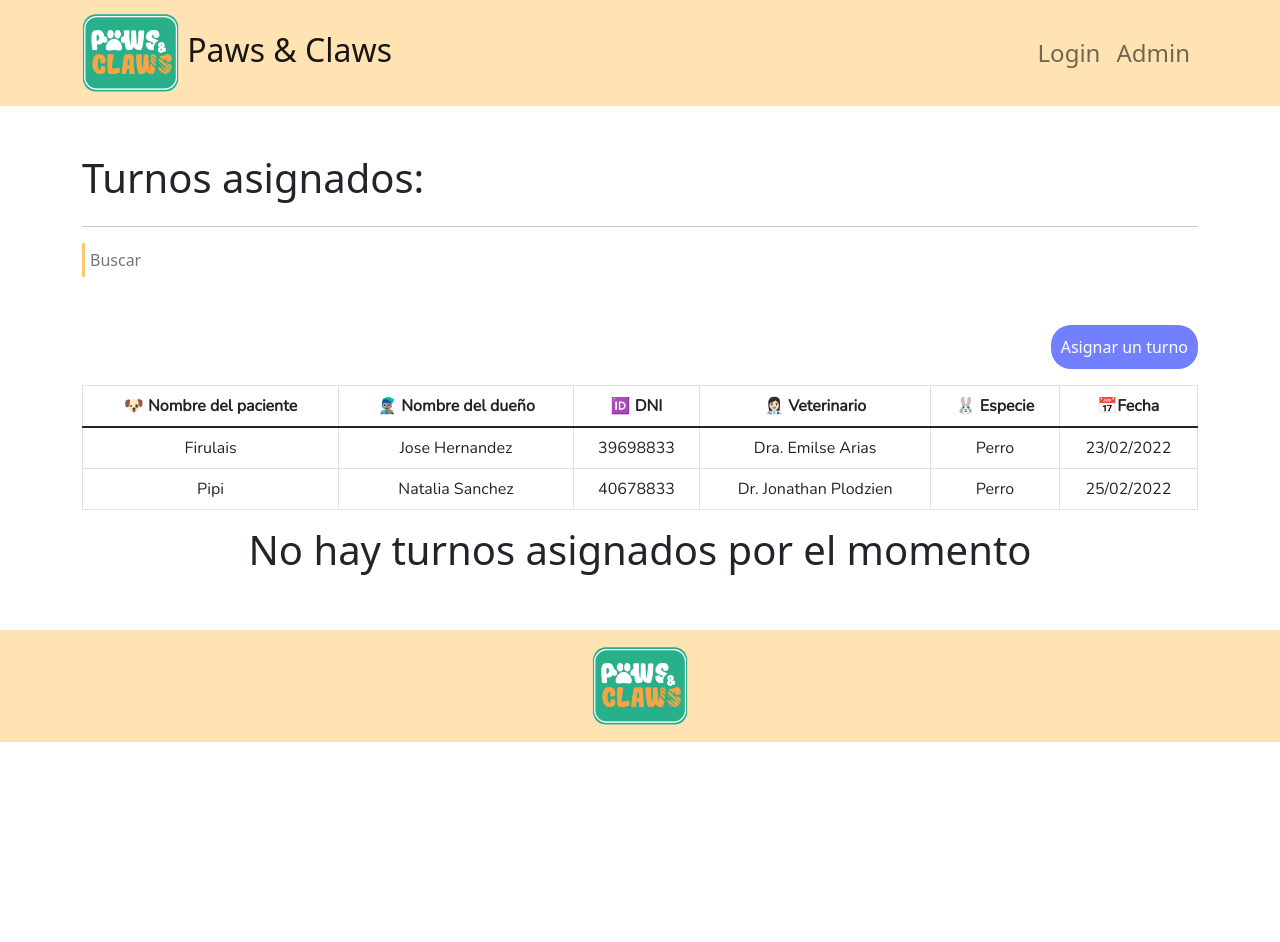
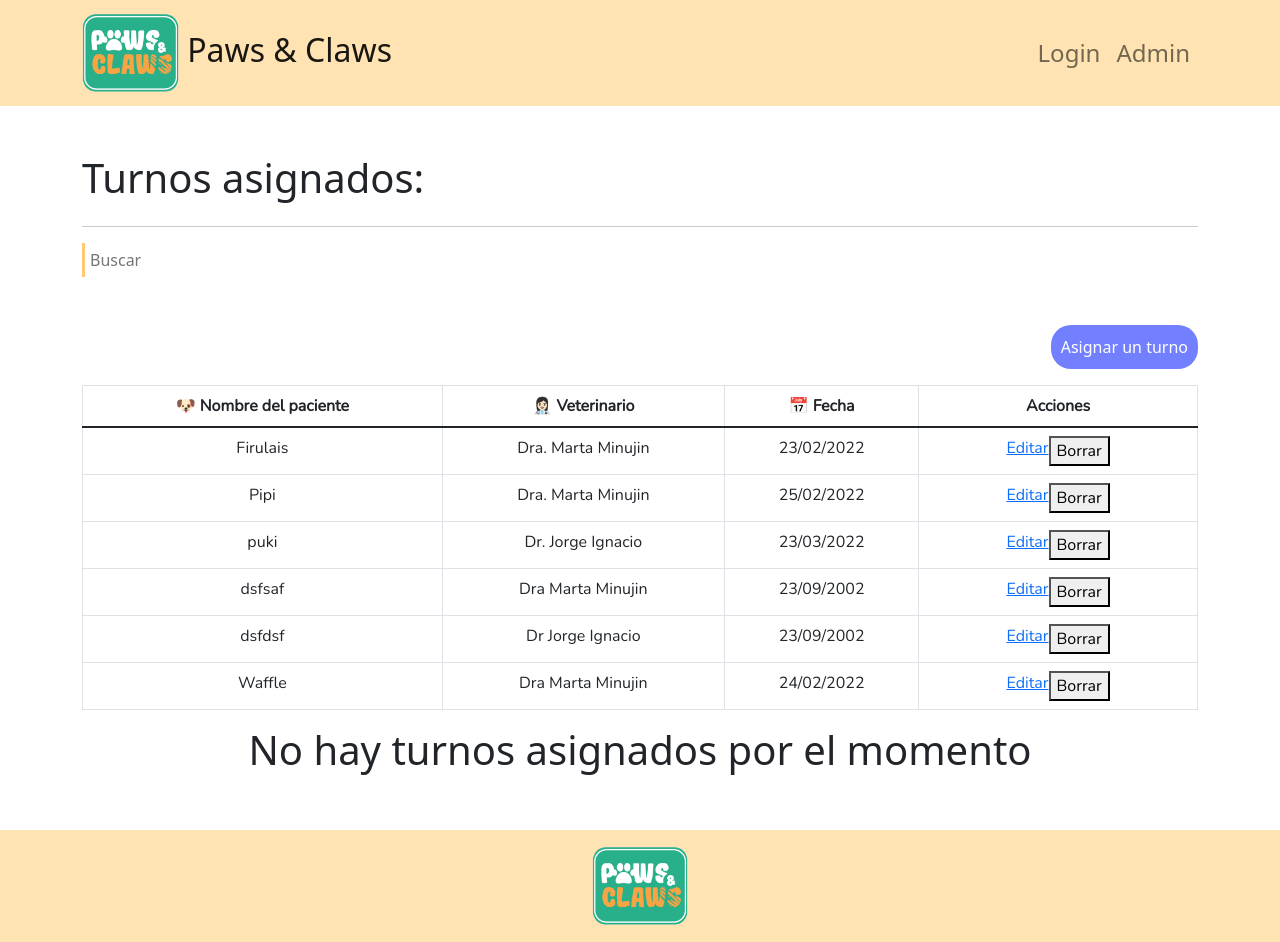
Before and after one commit to tomasCMPSN/ProyectoFinalGrupo2, a React (Create React App) app: page /turnostable in a window 1280 px wide. Before the commit the page ends 800 px from the top, so only its background shows below. Built offline with nearby package versions, Linux system fonts and the light colour scheme; data requests are answered from the project's data file.

Commit message:
realize el create para poder asignar turnos

```diff
--- a/db.json
+++ b/db.json
@@ -1,22 +1,40 @@
 {
   "appointment": [
     {
-
       "petName": "Firulais",
-      "name": "Jose Hernandez ",
-      "dni": "39698833",
-      "vet": "Dra. Emilse Arias",
-      "specie": "Perro",
-      "date":"23/02/2022"
+      "vet": "Dra. Marta Minujin",
+      "date": "23/02/2022",
+      "id": "1"
     },
     {
-
       "petName": "Pipi",
-      "name": "Natalia Sanchez",
-      "dni": "40678833",
-      "vet": "Dr. Jonathan Plodzien ",
-      "specie": "Perro",
-      "date":"25/02/2022"
+      "vet": "Dra. Marta Minujin",
+      "date": "25/02/2022",
+      "id": "2"
+    },
+    {
+      "petName": "puki",
+      "vet": "Dr. Jorge Ignacio",
+      "date": "23/03/2022",
+      "id": "ymgR66Y"
+    },
+    {
+      "petName": "dsfsaf",
+      "vet": "Dra Marta Minujin",
+      "date": "23/09/2002",
+      "id": "2pNOQxY"
+    },
+    {
+      "petName": "dsfdsf",
+      "vet": "Dr Jorge Ignacio",
+      "date": "23/09/2002",
+      "id": "JjlpEc_"
+    },
+    {
+      "petName": "Waffle",
+      "vet": "Dra Marta Minujin",
+      "date": "24/02/2022",
+      "id": "qhzNHTF"
     }
   ]
 }
--- a/src/App.js
+++ b/src/App.js
@@ -4,37 +4,31 @@ import Navigation from "./components/layout/Navigation";
 import Home from "./components/Home/Home.js";
 import Footer from "./components/layout/Footer";
 import { BrowserRouter, Route, Routes } from "react-router-dom";
-import TurnosCreate from './components/views/turnos/TurnosCreate'
-import TurnosTable from './components/views/turnos/TurnosTable'
-import TurnosEdit from './components/views/turnos/TurnosEdit'
-import {useState,useEffect} from 'react'
+import TurnosCreate from "./components/views/turnos/TurnosCreate";
+import TurnosTable from "./components/views/turnos/TurnosTable";
+import TurnosEdit from "./components/views/turnos/TurnosEdit";
+import { useState, useEffect } from "react";
 
 function App() {
   //  states para la logica
 
-   const [turnos, setTurno] = useState([]);
-
-  useEffect(()=>{
-
-    getApi();
-  },[])
-
-const DB = process.env.REACT_APP_APPI_APPOINTMENT;
-
-   const getApi =async () =>{
-   try {
-
-     const res = await fetch(DB)
-     const appApi =  await res.json();
-     setTurno(appApi)
+  const [turnos, setTurnos] = useState([]);
+  const DB = process.env.REACT_APP_APPI_APPOINTMENT;
 
 
-   } catch (error) {
-     console.log(error)
+  useEffect(() => {
+    getApi();
+  }, []);
 
-   }
-
- }
+  const getApi = async () => {
+    try {
+      const res = await fetch(DB);
+    const appApi = await res.json();
+    setTurnos(appApi);
+    } catch (error) {
+      console.log(error);
+    }
+  };
 
   return (
     <div>
@@ -42,12 +36,22 @@ const DB = process.env.REACT_APP_APPI_APPOINTMENT;
         <Navigation />
         <main>
           <Routes>
-            <Route exact path="/" element={ <Home /> }/>
-            <Route exact path="/turnoscreate" element={ <TurnosCreate DB={DB} getApi={getApi}/> }/>
-            <Route exact path="/turnostable" element={ <TurnosTable turnos={turnos} /> }/>
-            <Route exact path="/turnosedit" element={ <TurnosEdit /> }/>
-
-
+            <Route exact path="/" element={<Home />} />
+            <Route
+              exact
+              path="/turnoscreate"
+              element={<TurnosCreate DB={DB} getApi={getApi} />}
+            />
+            <Route
+              exact
+              path="/turnostable"
+              element={<TurnosTable turnos={turnos} />}
+            />
+            <Route
+              exact
+              path="/turnosedit/:dni"
+              element={<TurnosEdit DB={DB} />}
+            />
           </Routes>
         </main>
         <Footer />
--- a/src/components/views/turnos/Turno.js
+++ b/src/components/views/turnos/Turno.js
@@ -1,17 +1,33 @@
 import React from "react";
+import {Link} from 'react-router-dom'
 
 
 
-const Turno = ({ turnos }) => {
+const Turno = ({ turno }) => {
   return (
 
       <tr>
-        <td>{turnos.petName}</td>
-        <td>{turnos.name}</td>
-        <td>{turnos.dni}</td>
-        <td>{turnos.vet}</td>
-        <td> {turnos.specie}</td>
-        <td> {turnos.date}</td>
+        <td>{turno.petName}</td>
+
+        <td>{turno.vet}</td>
+
+        <td> {turno.date}</td>
+        <td className="w-25">
+        <div className="d-flex justify-content-center">
+          <Link
+            to={`/turnosedit/${turno.id}`}
+
+          >
+            Editar
+          </Link>
+          <button
+
+
+          >
+            Borrar
+          </button>
+        </div>
+      </td>
 
       </tr>
 
--- a/src/components/views/turnos/TurnosCreate.js
+++ b/src/components/views/turnos/TurnosCreate.js
@@ -1,153 +1,118 @@
 import React, { useState } from "react";
 import { Form } from "react-bootstrap";
-import {validateNames, validateVet, validateDni, validateSpecie, validateDate} from '../../helpers/ValidateForms'
-import './Turnos.css'
-import Swal from 'sweetalert2'
-import {useNavigate} from 'react-router-dom'
+import {
+  validateNames,
+  validateVet,
+  validateDate,
+} from "../../helpers/ValidateForms";
+import "./Turnos.css";
+import Swal from "sweetalert2";
+import { useNavigate } from "react-router-dom";
 
-
-const TurnosCreate = ({DB, getApi}) => {
+const TurnosCreate = ({ DB, getApi }) => {
   // States
 
-  const [petName, setPetName]= useState('');
-  const [name, setName]= useState('')
-  const [dni, setDni]= useState('')
-  const [vet, setVet]= useState('');
-  const [specie, setSpecie]= useState('');
-  const [date, setDate]= useState('');
+  const [petName, setPetName] = useState("");
+  const [vet, setVet] = useState("");
+  const [date, setDate] = useState("");
 
   //Use navigate
   const navigate = useNavigate();
 
+  //Funcion para crear un turno
+  const handleSubmit = (e) => {
+    e.preventDefault();
+    // validar datos
+    if (!validateNames(petName) || !validateVet(vet) || !validateDate(date)) {
+      Swal.fire({
+        icon: "error",
+        title: "Oops...",
+        text: "Ingreso algun dato incorrecto, por favor revise el formulario",
+      });
+      return;
+    }
+
+    // Enviamos los datos para gaurdarlos
+
     const newAppointment = {
       petName,
-   name,
-   dni,
+
       vet,
-   specie,
-   date
 
-  }
-
-  //Funcion para crear un turno
-const handleSubmit = (e)=>{
-  e.preventDefault()
-  // validar datos
-  if(validateNames(petName) && validateNames(name) && validateDni(dni)&& validateVet(vet) && validateSpecie(specie) && validateDate(date) ){
+      date,
+    };
 
     Swal.fire({
-      title: 'Esta seguro que quiere asignar este turno?',
-      icon: 'warning',
+      title: "Esta seguro que quiere asignar este turno?",
+      icon: "warning",
       showCancelButton: true,
-      confirmButtonColor: '#56ced6',
-      cancelButtonColor: '#ffc872',
-      cancelButtonText:'Cancelar',
-      confirmButtonText: 'Si'
-    }).then( async (result) => {
+      confirmButtonColor: "#56ced6",
+      cancelButtonColor: "#ffc872",
+      cancelButtonText: "Cancelar",
+      confirmButtonText: "Si",
+    }).then(async (result) => {
       if (result.isConfirmed) {
-        try {  const res = await fetch(DB,
-          {
-           method:"POST",
-           headers:{"Content-type":"application/json"},
-           body: JSON.stringify(newAppointment)
-          })
-          console.log(res)
-          if(res.status === 201){
+        try {
+          const res = await fetch(DB, {
+            method: "POST",
+            headers: {
+              "Content-Type": "application/json",
+            },
+            body: JSON.stringify(newAppointment),
+          });
+          if (res.status === 201) {
             Swal.fire(
-              'Confirmado!',
-              'Turno asignado con exito!',
-              'success'
-            )
+              "Creado!",
+              "Su turno fue asignado correctamente",
+              "success"
+            );
             getApi();
-            navigate("/turnostable")
-
-          }else if(res.status===500){
-            Swal.fire({
-              icon: 'error',
-              title: 'Oops...Error de servidor',
-              text: 'Hubo un error al intentar asignar el turno. Intentelo mas tarde.'}
-            )
-
-
+            navigate("../turnostable");
           }
-
         } catch (error) {
-          console.log(error)
-
-
-
+          console.log(error);
         }
-
-
       }
-
-
-    })
-
-
-
-
-
-  }else{Swal.fire({
-    icon: 'error',
-    title: 'Oops...',
-    text: 'Ingreso algun dato incorrecto, por favor revise el formulario',
-
-  })}
-
-
-}
-
-
-
-
+    });
+  };
   return (
-    <section className='container mt-5 '>
-        <article >
-        <h1 className='form-style-title '>Administrador de turnos 📝</h1>
+    <section className="container mt-5 ">
+      <article>
+        <h1 className="form-style-title ">Administrador de turnos 📝</h1>
       </article>
 
-
-     <article className='d-flex justify-content-center mb-5 ' >
-
+      <article className="d-flex justify-content-center mb-5 ">
         <Form className="mb-5 form_style" onSubmit={handleSubmit}>
           <Form.Group className="mb-3 " controlId="formBasicEmail">
-            <Form.Label>🐶Nombre del paciente*</Form.Label>
-            <input className='form-stle-inner' type="text"  placeholder="Ingrese nombre de la mascota" onChange={(e)=>setPetName(e.target.value)}/>
-          </Form.Group>
-          <Form.Group className="mb-3" controlId="formBasicEmail">
-            <Form.Label>👨🏽‍🎤Nombre del dueño *</Form.Label>
-            <input  type="text" placeholder="Ingrese nombre y apellido del dueño" className='form-stle-inner' onChange={({target})=>setName(target.value)}/>
-          </Form.Group>
-          <Form.Group className="mb-3" controlId="formBasicEmail">
-            <Form.Label>👨🏽‍🎤DNI *</Form.Label>
-            <input  type="text" placeholder="Ingrese el dni del dueño" className='form-stle-inner' onChange={({target})=>setDni(target.value)}/>
+            <Form.Label>🐶 Nombre del paciente*</Form.Label>
+            <input
+              className="form-stle-inner"
+              type="text"
+              placeholder="Ingrese nombre de la mascota"
+              onChange={(e) => setPetName(e.target.value)}
+            />
           </Form.Group>
 
           <Form.Group className="mb-3" controlId="formBasicCheckbox">
-            <Form.Label >👩🏻‍⚕️Veterinario*</Form.Label>
-            <select className='form-stle-inner' onChange={({target})=>setVet(target.value)} >
+            <Form.Label>👩🏻‍⚕️ Veterinario*</Form.Label>
+            <select
+              className="form-stle-inner"
+              onChange={({ target }) => setVet(target.value)}
+            >
               <option value="">Seleccione un profesional </option>
-              <option value="emilse">Dra. Emilse Arias</option>
-              <option value="jony">Dr. Jonathan Plodzien </option>
+
+              <option value="Dr Jorge Ignacio">Dr. Jorge Ignacio</option>
+              <option value="Dra Marta Minujin">Dra. Marta Minujin </option>
             </select>
           </Form.Group>
 
-          <Form.Group className="mb-3" controlId="formBasicCheckbox">
-            <Form.Label>🐰Especie*</Form.Label>
-            <select className='form-stle-inner' onChange={({target})=>setSpecie(target.value)} >
-              <option value="">Seleccione una especie</option>
-              <option value="ave">Ave</option>
-              <option value="gato">Gato</option>
-              <option value="perro">Perro</option>
-              <option value="pez">Pez</option>
-              <option value="reptil">Reptil</option>
-              <option value="roedor">Roedor</option>
-            </select>
-          </Form.Group>
-          <Form.Group className="mb-3"  controlId="formBasicEmail">
+          <Form.Group className="mb-3" controlId="formBasicEmail">
             <Form.Label>📅 Fecha </Form.Label>
-            <input className='form-stle-inner' placeholder='Ingrese la fecha para el turno dd/mm/yyyy' onChange={({target})=>setDate(target.value)}/>
+            <input
+              className="form-stle-inner"
+              placeholder="Ingrese la fecha para el turno dd/mm/yyyy"
+              onChange={({ target }) => setDate(target.value)}
+            />
           </Form.Group>
           {/* <Form.Group className="mb-3" controlId="formBasicEmail">
             <Form.Label>⏰ Horario </Form.Label>
@@ -178,13 +143,11 @@ const handleSubmit = (e)=>{
 
           </Form.Group> */}
 
-
           <div className="text-center mt-4">
             <button className="form-style-btn ">Cargar 🐾</button>
           </div>
         </Form>
       </article>
-
     </section>
   );
 };
--- a/src/components/views/turnos/TurnosEdit.js
+++ b/src/components/views/turnos/TurnosEdit.js
@@ -1,13 +1,35 @@
 import React from 'react';
 import { Form } from "react-bootstrap";
 import './Turnos.css'
+import {useState, useEffect} from 'react'
+import { useParams } from 'react-router-dom';
 
 
-const TurnosEdit = () => {
+const TurnosEdit = ({DB}) => {
+  // state
+  const [turno, setTurno] = useState({});
+  //Parametros
+  const {dni} = useParams();
+
+
+
+  useEffect(async()=>{
+    try {
+      const res = await fetch(`${DB}/${dni}`)
+   console.log(res)
+    //  const appointmentAppi= await res.json();
+    // console.log(appointmentAppi)
+
+    } catch (error) {
+      console.log(error)
+
+    }
+
+  }, [])
     return (
         <section className='container mt-5 '>
         <article >
-        <h1 className='form-style-title '>Administrador de turnos 📝</h1>
+        <h1 className='form-style-title '>Editor de turnos 📝</h1>
 
 
         </article>
@@ -48,9 +70,9 @@ const TurnosEdit = () => {
           </Form.Group>
           <Form.Group className="mb-3"  controlId="formBasicEmail">
             <Form.Label>📅 Fecha </Form.Label>
-            <input className='form-stle-inner' type="date" />
+            <input className='form-stle-inner' />
           </Form.Group>
-          <Form.Group className="mb-3" controlId="formBasicEmail">
+          {/* <Form.Group className="mb-3" controlId="formBasicEmail">
             <Form.Label>⏰ Horario </Form.Label>
             <select className='form-stle-inner' >
               <option value="">Seleccione un horario</option>
@@ -74,10 +96,10 @@ const TurnosEdit = () => {
               <option value="">20:00</option>
 
 
-            </select>
+            </select> */}
 
 
-          </Form.Group>
+          {/* </Form.Group> */}
 
 
         <div className="text-center mt-4">
--- a/src/components/views/turnos/TurnosTable.js
+++ b/src/components/views/turnos/TurnosTable.js
@@ -22,17 +22,15 @@ const TurnosTable = ({turnos}) => {
             <thead>
               <tr>
                 <th>🐶 Nombre del paciente</th>
-                <th>👨🏽‍🎤 Nombre del dueño</th>
-                <th>🆔 DNI</th>
                 <th>👩🏻‍⚕️ Veterinario</th>
-                <th>🐰 Especie</th>
-                <th>📅Fecha</th>
+               <th>📅 Fecha</th>
+                <th>Acciones</th>
                  {/*<th>⏰Hora</th> */}
               </tr>
             </thead>
             <tbody>
-            {turnos.map((turnos)=> (
-            <Turno key={turnos.dni} turnos={turnos}/>))}
+            {turnos.map((turno)=> (
+            <Turno key={turno.id} turno={turno}/>))}
 
 
             </tbody>
```
Also changed, not shown: src/components/helpers/ValidateForms.js (+18 -36 lines). Lines whose indentation alone changed are shown as unchanged.
